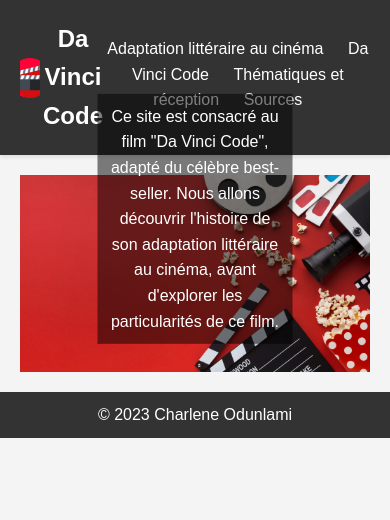
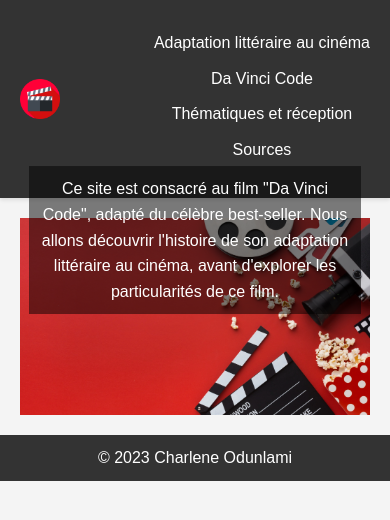
Before and after one commit to oduncica/cinema, a plain HTML site: page index.html in a window 390 px wide. Drawn offline with Linux system fonts and the light colour scheme.

Commit message:
update media queries nav

```diff
--- a/index.html
+++ b/index.html
@@ -36,10 +36,7 @@
             margin-top: 10px;
         }
 
-        nav ul li {
-            display: inline;
-            margin-right: 20px;
-        }
+
 
         nav ul li a {
             color: #fff;
@@ -76,7 +73,6 @@
 
 
 
-
     </style>
 </head>
 <body>
--- a/style.css
+++ b/style.css
@@ -2,14 +2,14 @@
   font-family: Arial, sans-serif;
   margin: 0;
   padding: 0;
-    background-color: #f4f4f4; /* Gris clair */
-    color: #666; /* Gris */
+  background-color: #f4f4f4;
+  color: #666;
 }
 
 /* Style pour l'en-tête */
 header {
-    background-color: #333; /* Gris foncé */
-    color: #fff; /* Blanc */
+  background-color: #333;
+  color: #fff;
   padding: 20px;
   text-align: center;
 }
@@ -17,7 +17,6 @@
 header h1 {
   margin: 0;
   font-size: 24px;
-
 }
 
 header {
@@ -25,7 +24,6 @@
   justify-content: space-between;
   align-items: center;
 }
-
 
 header {
   text-align: center;
@@ -40,7 +38,6 @@
   display: flex;
 }
 
-/* Style pour le titre principal */
 h1 {
   margin: 0;
 }
@@ -50,11 +47,9 @@
   margin-right: 20px;
 }
 
-
 img {
   object-fit: cover;
 }
-
 
 nav ul {
   list-style-type: none;
@@ -62,7 +57,6 @@
   text-align: center;
   margin-top: 10px;
 }
-
 
 nav ul li a {
   color: #fff;
@@ -74,12 +68,10 @@
   color: #e9616c;
 }
 
-
 /* Style pour le contenu principal */
 main {
   padding: 20px;
 }
-
 
 .logo {
   display: flex;
@@ -101,3 +93,30 @@
   left: 0;
   padding: 10px 0;
 }
+
+@media only screen and (max-width: 600px) {
+  nav ul li {
+    display: block;
+    margin: 10px 0;
+  }
+
+  img {
+    max-width: 100%;
+    height: auto;
+  }
+
+  p {
+    width: 80%;
+    margin-top: 75px;
+  }
+
+  header h1 {
+    display: none;
+  }
+  nav ul li {
+    display: block;
+    margin: 10px 0;
+}
+
+
+}
```
Also changed, not shown: davincicode.html (+8 -15 lines), histoire.html (+0 -1 lines), reception.html (+2 -2 lines), 1 other file. Lines whose indentation alone changed are shown as unchanged.
